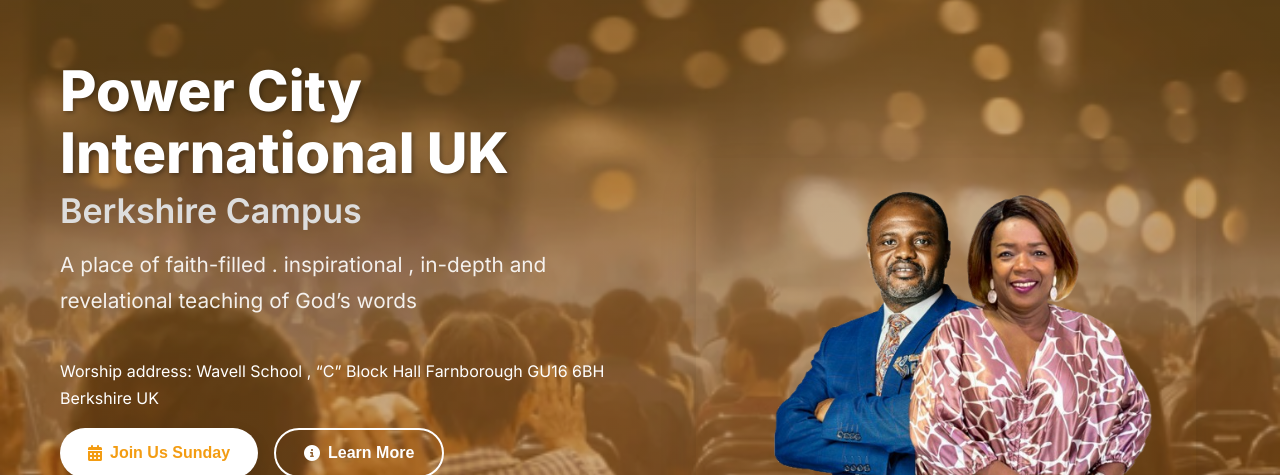
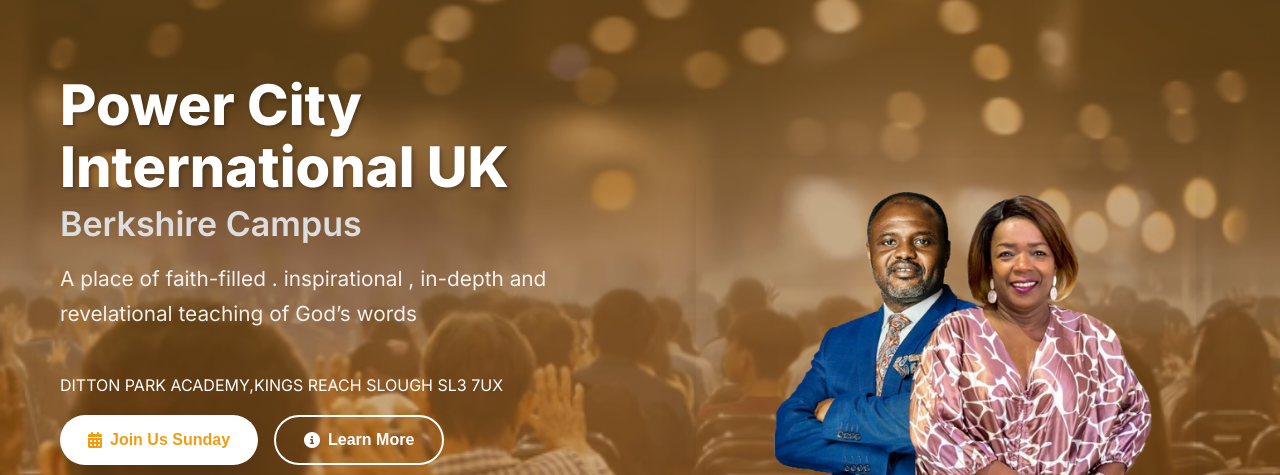
Before and after one commit to bello-thompsondavid/powercityinternationalberkshireuk, a plain HTML site: page index.html in a window 1280 px wide. Shown: the part 87-562 px from the top of the page. Drawn offline with Linux system fonts and the light colour scheme.

Commit message:
Update index.html

```diff
--- a/index.html
+++ b/index.html
@@ -55,9 +55,8 @@
                 <div class="hero-text fade-in from-left">
                     <h1 class="hero-title">Power City International UK <h3 style="font-size: 34px; margin-top: -18px; color: #ddd;">Berkshire Campus</h3> </h1>
                     <p class="hero-subtitle">A place of faith-filled . inspirational , in-depth and revelational teaching of God’s words</p>
-                    <p>Worship address: Wavell School , “C” Block Hall
-                        Farnborough GU16 6BH
-                        Berkshire UK</p>
+                    <p>DITTON PARK ACADEMY,KINGS REACH
+                        SLOUGH SL3 7UX</p>
                     <div class="hero-buttons">
                         <button class="btn btn-primary" onclick="scrollToSection('services')">
                             <i class="fas fa-calendar-alt"></i>
```
